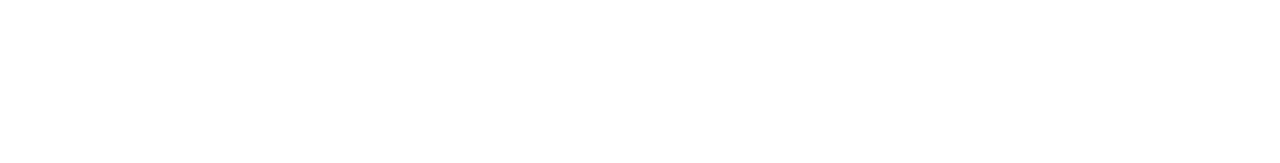
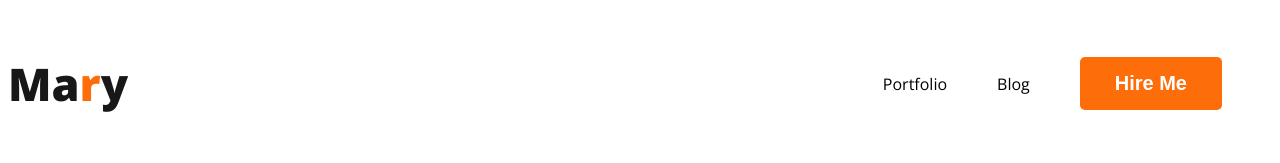
Before and after one commit to arifkhan230/web-developer-portfolio, a plain HTML site: page index.html in a window 1280 px wide. Drawn offline with nearby package versions, Linux system fonts and the light colour scheme.

Commit message:
added nav

```diff
--- a/index.html
+++ b/index.html
@@ -4,10 +4,24 @@
     <meta charset="UTF-8">
     <meta name="viewport" content="width=device-width, initial-scale=1.0">
     <title>Developer Portfolio</title>
+    <link rel="preconnect" href="https://fonts.googleapis.com">
+    <link rel="preconnect" href="https://fonts.gstatic.com" crossorigin>
+    <link href="https://fonts.googleapis.com/css2?family=Open+Sans:wght@400;700;800&display=swap" rel="stylesheet">
+    <link rel="stylesheet" href="styles/portfolio.css">
+
 
 </head>
 <body>
     <header>
+        <nav>
+            <h3 class="nav-title">Ma<span class="text-primary">r</span>y</h3>
+            <ul>
+                <li><a href=""></a>Portfolio</li>
+                <li><a href=""></a>Blog</li>
+                <li><button class="btn-primary">Hire Me</button></li>
+            </ul>
+
+        </nav>
 
     </header>
     <main>
--- /dev/null
+++ b/styles/portfolio.css
@@ -0,0 +1,48 @@
+/* common Shared Styles */
+body {
+    font-family: 'Open Sans', sans-serif;
+
+}
+
+.text-primary {
+    color: #FD6E0A;
+}
+
+.btn-primary {
+    border-radius: 5px;
+    background: #FD6E0A;
+    border: 0;
+    color: white;
+    font-size: 20px;
+    font-weight: 700;
+    padding: 15px 35px;
+
+}
+
+/* Nav related styles */
+nav {
+    display: flex;
+    justify-content: space-between;
+    align-items: center;
+}
+
+.nav-title {
+    color: #181818;
+    font-size: 45px;
+    line-height: normal;
+    font-weight: 800;
+}
+
+nav>ul {
+    display: flex;
+    align-items: center;
+}
+
+nav li {
+    list-style: none;
+    margin-right: 50px;
+}
+
+nav a {
+    color: #474747;
+}
```
